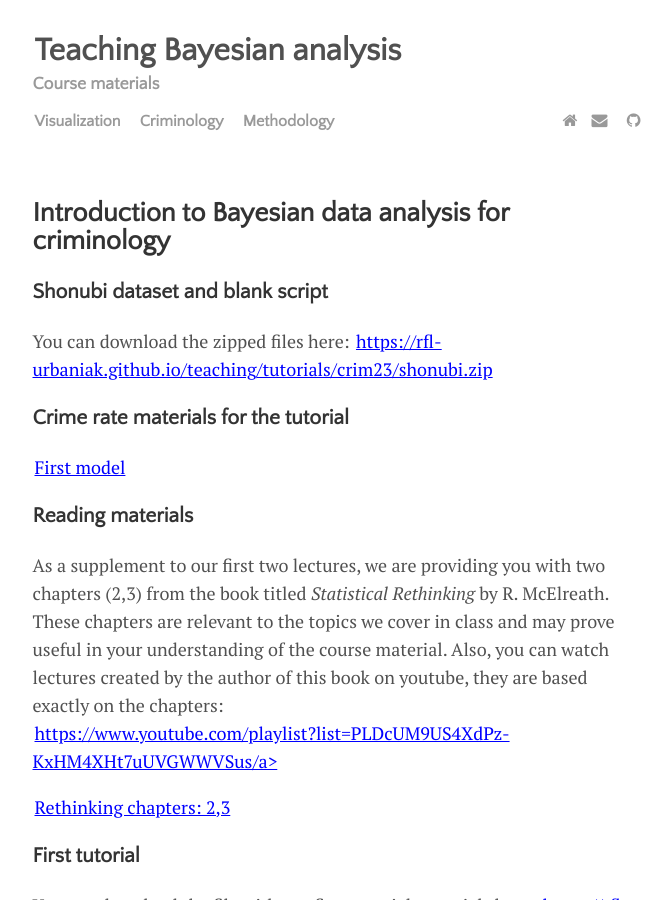
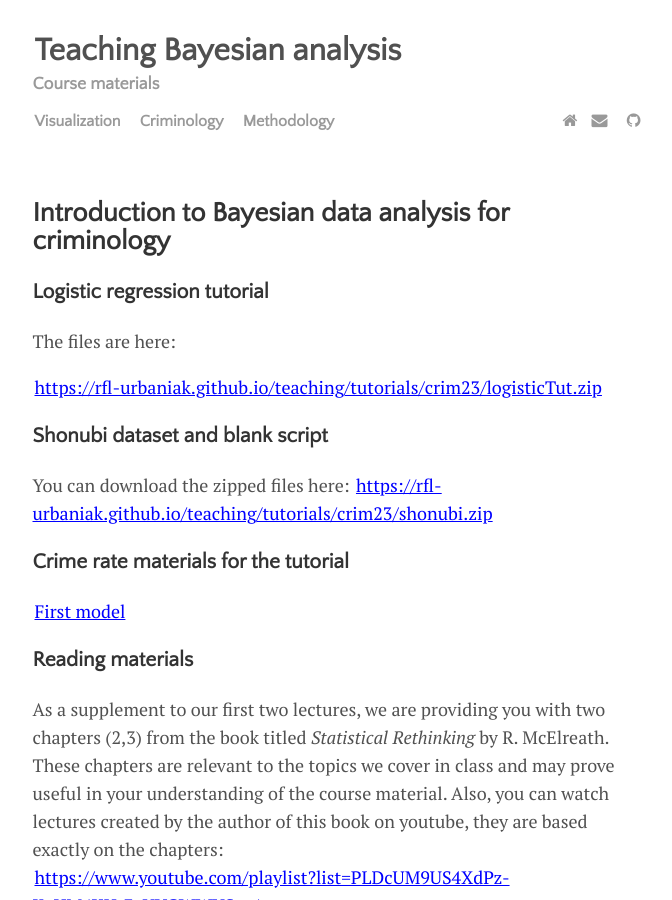
Before and after one commit to rfl-urbaniak/teaching, a Jekyll site: the page built from menu/criminology.md, in a window 1280 px wide and 900 px high. Shown: the whole window, without its empty margins (300-972 px from the left). Built offline with Jekyll 4.4.1, drawn with Linux system fonts in a browser that asks for light colours.

Commit message:
added logistic regression

```diff
--- a/menu/criminology.md
+++ b/menu/criminology.md
@@ -12,6 +12,13 @@ a {
 </style>
 
 ## Introduction to Bayesian data analysis for criminology
+
+
+### Logistic regression tutorial
+
+The files are here:
+
+[https://rfl-urbaniak.github.io/teaching/tutorials/crim23/logisticTut.zip](https://rfl-urbaniak.github.io/teaching/tutorials/crim23/logisticTut.zip)
 
 
 
```
Also changed, not shown: 1 other file.
